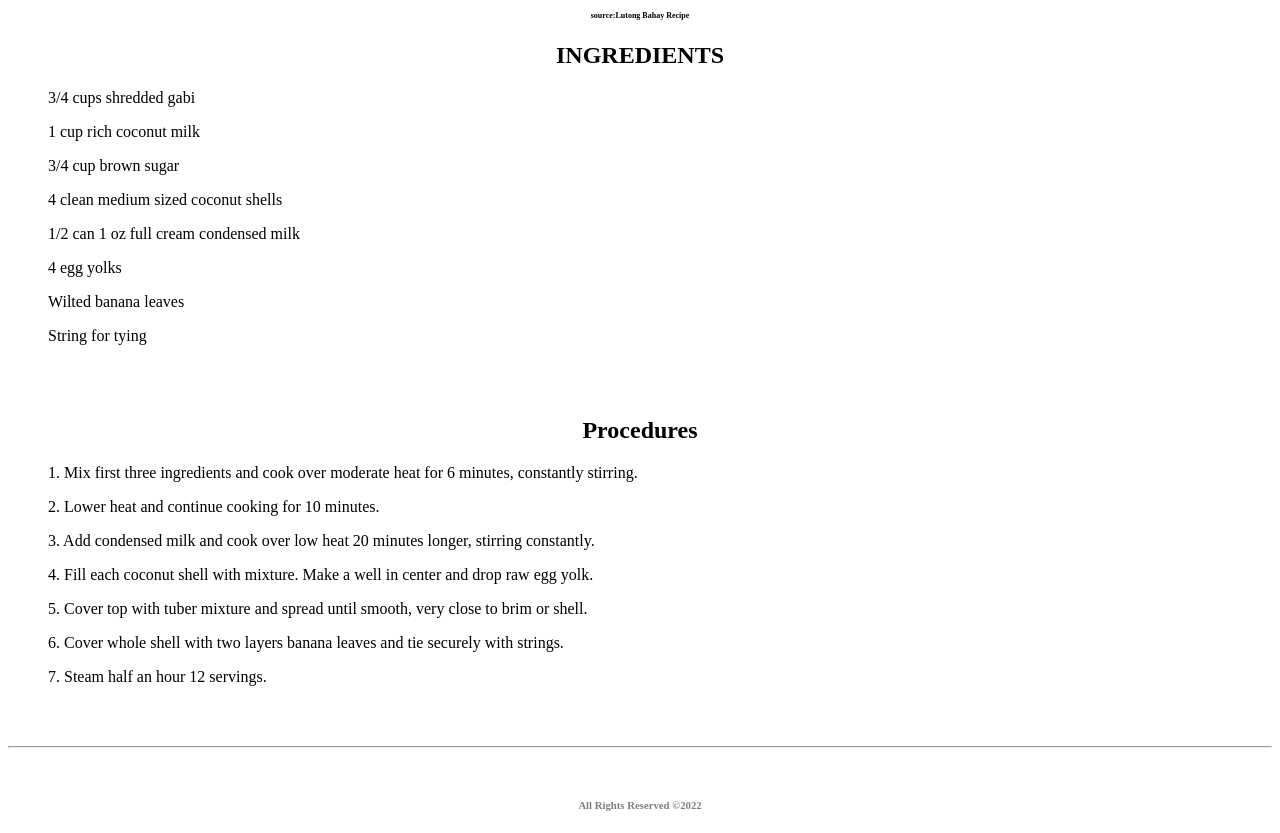
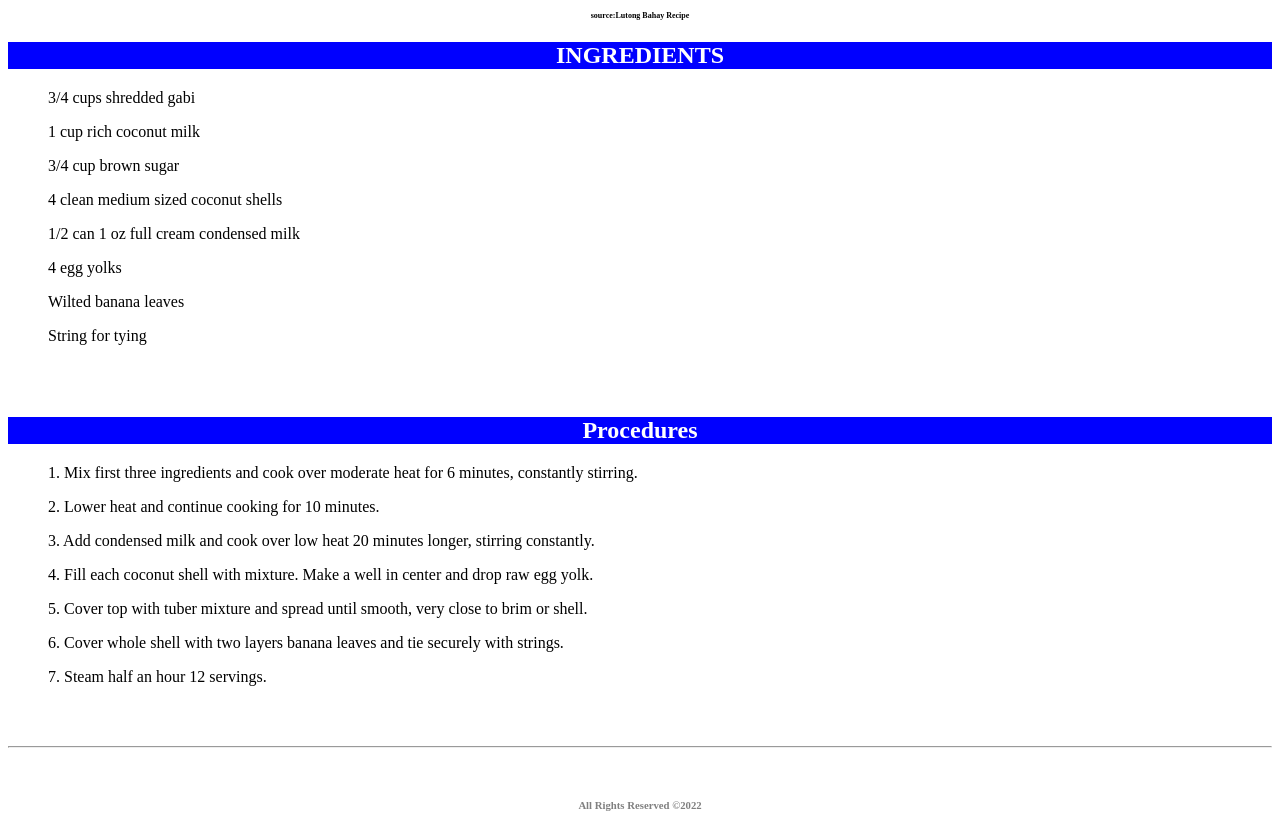
Before and after one commit to HAHAHAAHA172/Binagol, a plain HTML site: page index.html in a window 1280 px wide. Shown: the part 940-1773 px from the top of the page. Drawn offline with Linux system fonts and the light colour scheme.

Commit message:
Update index.html

```diff
--- a/index.html
+++ b/index.html
@@ -49,6 +49,12 @@
             text-align: left;
         }
     </style>
+        <style>
+            h2 {
+            background-color: blue;
+                color: white;
+            }
+        </style>
     <ul>3/4 cups shredded gabi</ul>
     <ul>1 cup rich coconut milk</ul>
     <ul>3/4 cup brown sugar</ul>
```
